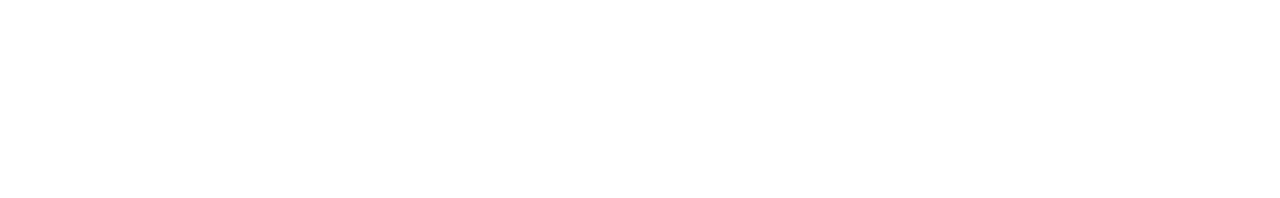
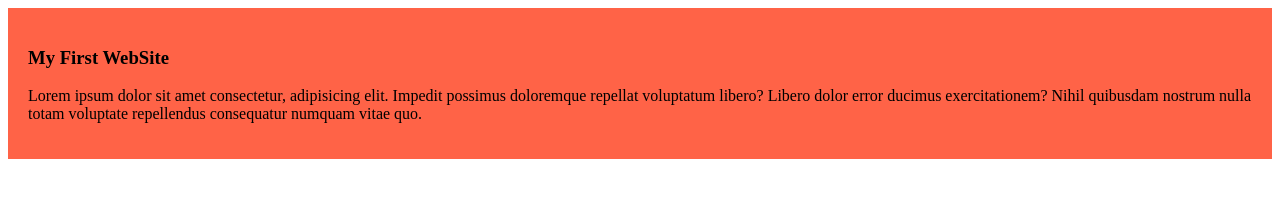
Before and after one commit to asikur99/my-simple-website, a plain HTML site: page index.html in a window 1280 px wide. Drawn offline with Linux system fonts and the light colour scheme.

Commit message:
added the first blog

```diff
--- a/index.html
+++ b/index.html
@@ -4,8 +4,12 @@
     <meta charset="UTF-8">
     <meta name="viewport" content="width=device-width, initial-scale=1.0">
     <title>My Simple WebSite</title>
+    <link rel="stylesheet" href="styles/blog.css">
 </head>
 <body>
-
+    <div>
+        <h3>My First WebSite</h3>
+        <p>Lorem ipsum dolor sit amet consectetur, adipisicing elit. Impedit possimus doloremque repellat voluptatum libero? Libero dolor error ducimus exercitationem? Nihil quibusdam nostrum nulla totam voluptate repellendus consequatur numquam vitae quo.</p>
+    </div>
 </body>
 </html>
--- /dev/null
+++ b/styles/blog.css
@@ -0,0 +1,4 @@
+div{
+    background-color: tomato;
+    padding: 20px;
+}
```
